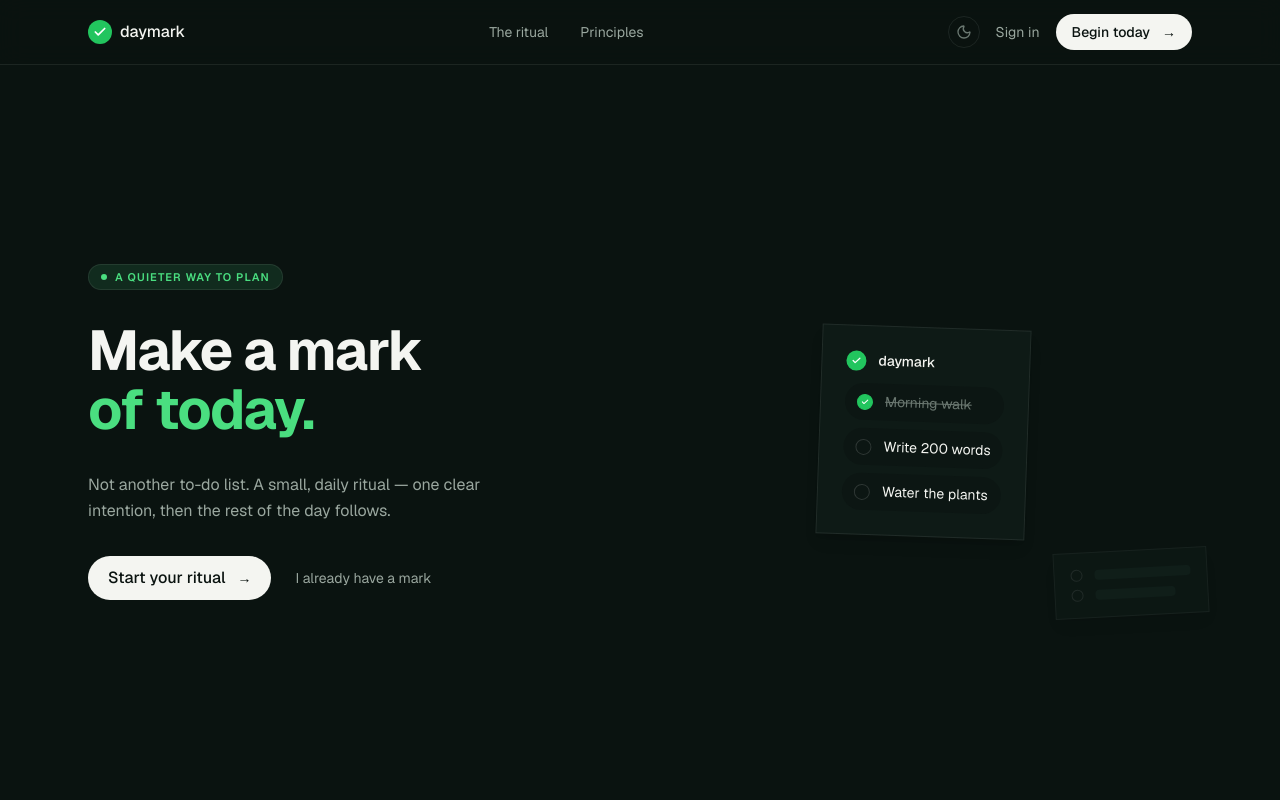
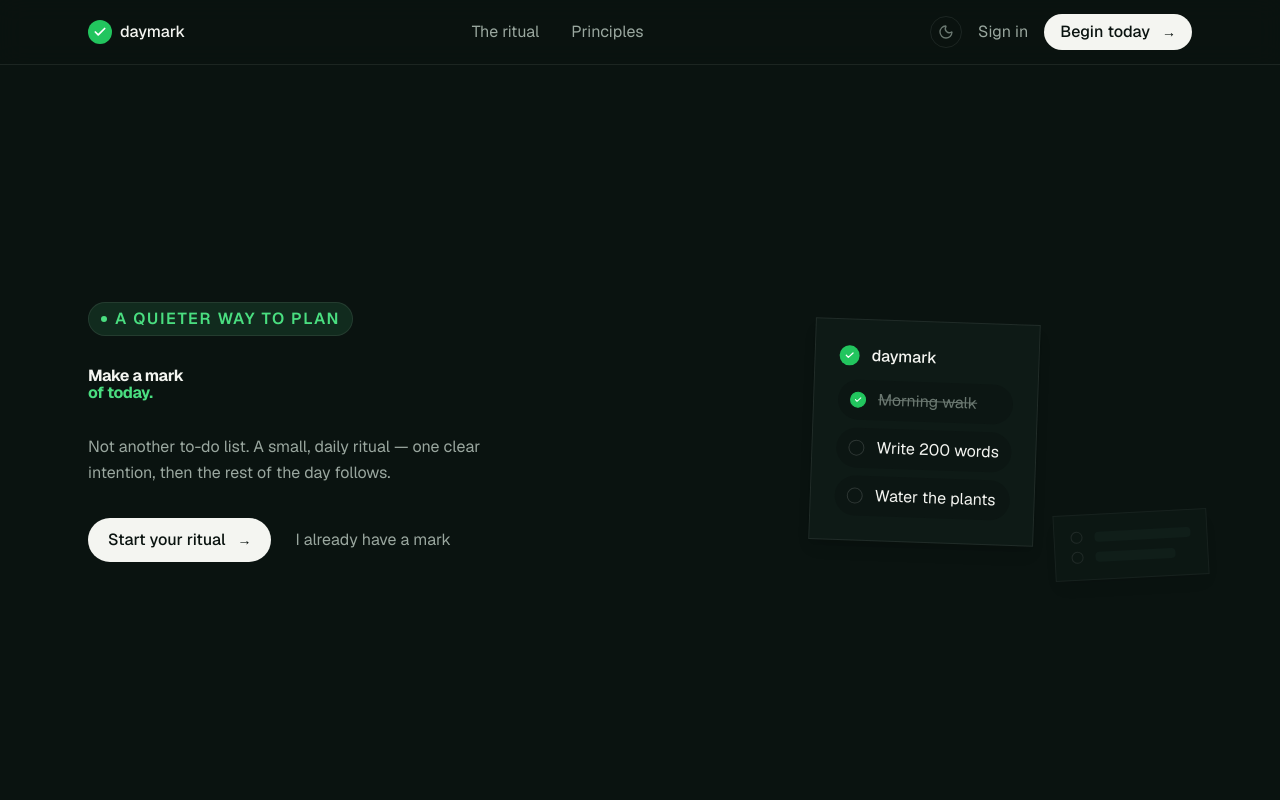
Before and after one commit to mansari40/daymarker, a Next.js app: page / in a window 1280 px wide. Shown: the top 800 px of the page. Built offline with nearby package versions, Linux system fonts and the light colour scheme.

Commit message:
Step 14: visual polish - type scale fix, lint fixes, theme flash prevention

```diff
--- a/src/app/api/tasks/route.ts
+++ b/src/app/api/tasks/route.ts
@@ -49,7 +49,7 @@ export async function GET(req: Request) {
   const todayEnd = new Date(todayStart);
   todayEnd.setDate(todayEnd.getDate() + 1);
 
-  let where: Record<string, unknown> = {
+  const where: Record<string, unknown> = {
     userId: session.user.id,
     archived: false,
   };
--- a/src/app/desk/page.tsx
+++ b/src/app/desk/page.tsx
@@ -50,9 +50,22 @@ export default function DeskPage() {
 
   useEffect(() => {
     if (status === "authenticated") {
-      fetchTasks();
+      const doFetch = async () => {
+        try {
+          const res = await fetch(`/api/tasks?status=${activeTab}`);
+          if (res.ok) {
+            const data = await res.json();
+            setTasks(data);
+          }
+        } catch {
+          // silently fail
+        } finally {
+          setLoading(false);
+        }
+      };
+      void doFetch();
     }
-  }, [status, fetchTasks]);
+  }, [status, activeTab]);
 
   const handleTabChange = (tab: string) => {
     setActiveTab(tab);
--- a/src/app/globals.css
+++ b/src/app/globals.css
@@ -42,12 +42,16 @@
   --font-display: var(--font-geist-sans);
   --font-sans: var(--font-geist-sans);
 
-  --text-display: 56px;
-  --text-h1: 36px;
-  --text-h2: 24px;
-  --text-body: 16px;
-  --text-small: 14px;
-  --text-label: 11px;
+  --text-display: 56px / 1.05;
+  --text-h1: 36px / 1.1;
+  --text-h2: 24px / 1.2;
+  --text-body: 16px / 1.6;
+  --text-small: 14px / 1.5;
+  --text-label: 11px / 1.4;
+
+  /* custom tracking */
+  --tracking-tighter: -0.02em;
+  --tracking-label: 0.08em;
 
   /* custom spacing for sections */
   --spacing-section: 96px;
--- a/src/app/layout.tsx
+++ b/src/app/layout.tsx
@@ -14,13 +14,27 @@ export const metadata: Metadata = {
     "A quieter way to plan. Minimalist daily intentions for focused, calm productivity.",
 };
 
+const themeScript = `
+(function() {
+  try {
+    var t = localStorage.getItem('daymark-theme');
+    if (t === 'light' || t === 'dark') {
+      document.documentElement.setAttribute('data-theme', t);
+    }
+  } catch(e) {}
+})();
+`;
+
 export default function RootLayout({
   children,
 }: {
   children: React.ReactNode;
 }) {
   return (
-    <html lang="en" className={`${geistSans.variable} antialiased`} data-theme="dark">
+    <html lang="en" className={`${geistSans.variable} antialiased`} data-theme="dark" suppressHydrationWarning>
+      <head>
+        <script dangerouslySetInnerHTML={{ __html: themeScript }} />
+      </head>
       <body className="min-h-screen bg-bg-base text-text-primary">
         <SessionProvider>{children}</SessionProvider>
       </body>
--- a/src/components/desk/Greeting.tsx
+++ b/src/components/desk/Greeting.tsx
@@ -1,7 +1,7 @@
 "use client";
 
 import { useSession } from "next-auth/react";
-import { Calendar, Moon } from "lucide-react";
+import { Calendar } from "lucide-react";
 import { Button } from "@/components/ui/Button";
 
 export function Greeting({ onAddTask }: { onAddTask: () => void }) {
--- a/src/components/landing/Hero.tsx
+++ b/src/components/landing/Hero.tsx
@@ -1,5 +1,5 @@
 import Link from "next/link";
-import { Check, Circle } from "lucide-react";
+import { Check } from "lucide-react";
 import { Button } from "@/components/ui/Button";
 
 export function Hero() {
--- a/src/components/ui/Tabs.tsx
+++ b/src/components/ui/Tabs.tsx
@@ -1,6 +1,4 @@
 "use client";
-
-import { useState, type ReactNode } from "react";
 
 interface Tab {
   id: string;
--- a/src/components/ui/ThemeToggle.tsx
+++ b/src/components/ui/ThemeToggle.tsx
@@ -3,38 +3,24 @@
 import { useEffect, useState } from "react";
 import { Sun, Moon } from "lucide-react";
 
+function getInitialTheme(): "dark" | "light" {
+  if (typeof window === "undefined") return "dark";
+  const stored = localStorage.getItem("daymark-theme");
+  if (stored === "dark" || stored === "light") return stored;
+  return window.matchMedia("(prefers-color-scheme: dark)").matches ? "dark" : "light";
+}
+
 export function ThemeToggle({ className = "" }: { className?: string }) {
-  const [theme, setTheme] = useState<"dark" | "light">("dark");
-  const [mounted, setMounted] = useState(false);
+  const [theme, setTheme] = useState<"dark" | "light">(getInitialTheme);
 
   useEffect(() => {
-    setMounted(true);
-    const stored = localStorage.getItem("daymark-theme") as "dark" | "light" | null;
-    if (stored) {
-      setTheme(stored);
-      document.documentElement.setAttribute("data-theme", stored);
-    } else {
-      const prefersDark = window.matchMedia("(prefers-color-scheme: dark)").matches;
-      const initial = prefersDark ? "dark" : "light";
-      setTheme(initial);
-      document.documentElement.setAttribute("data-theme", initial);
-    }
-  }, []);
+    document.documentElement.setAttribute("data-theme", theme);
+    localStorage.setItem("daymark-theme", theme);
+  }, [theme]);
 
   const toggle = () => {
-    const next = theme === "dark" ? "light" : "dark";
-    setTheme(next);
-    localStorage.setItem("daymark-theme", next);
-    document.documentElement.setAttribute("data-theme", next);
+    setTheme((prev) => (prev === "dark" ? "light" : "dark"));
   };
-
-  if (!mounted) {
-    return (
-      <button className={`flex h-8 w-8 items-center justify-center rounded-full border border-border-subtle text-text-tertiary cursor-pointer ${className}`} disabled>
-        <Moon size={16} />
-      </button>
-    );
-  }
 
   return (
     <button
```
